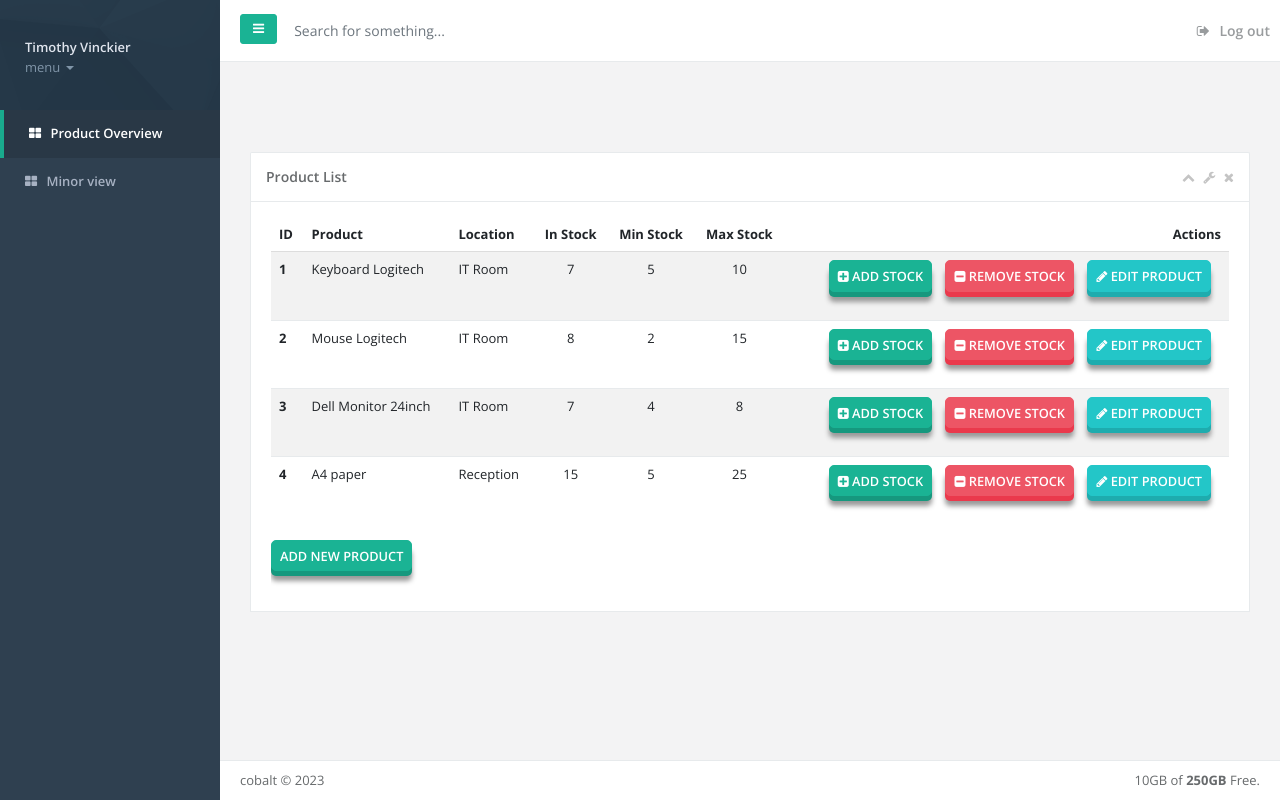
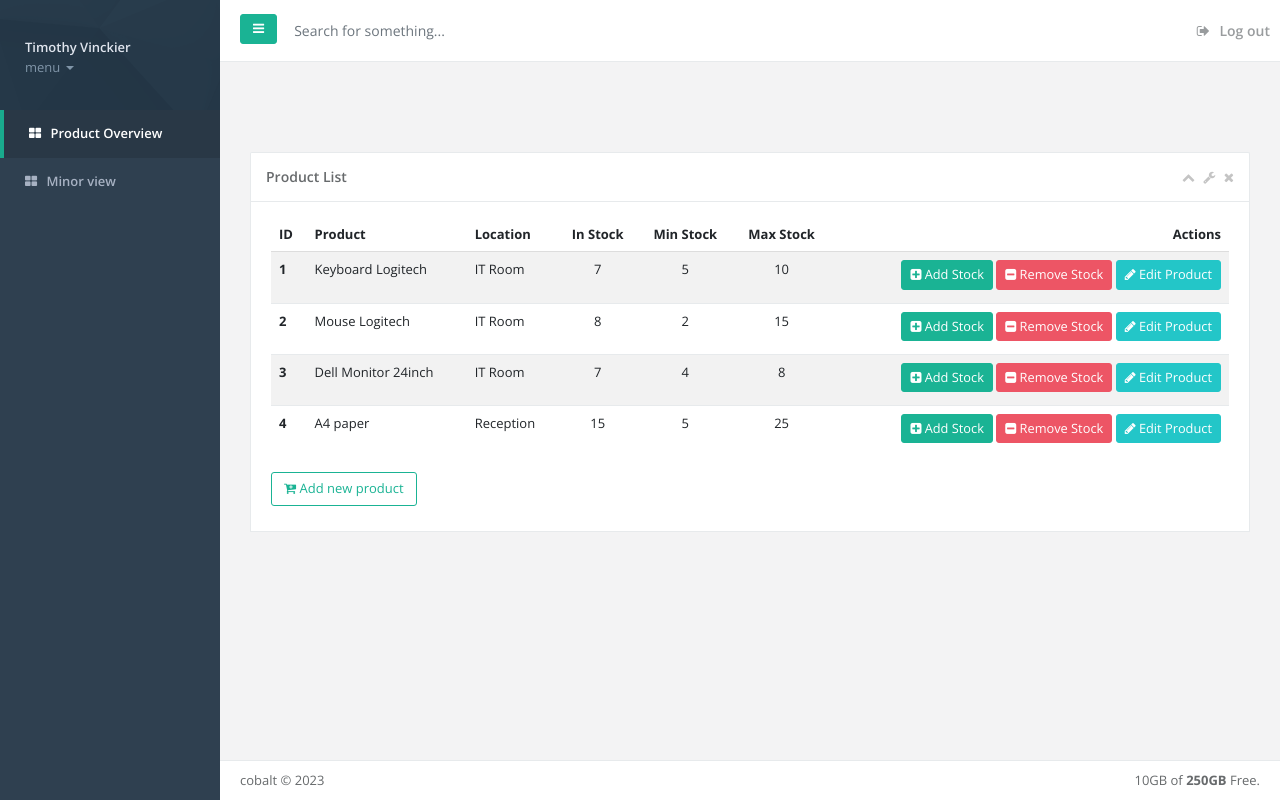
Before and after one commit to cobaltje/StockScript, a plain HTML site: page index.html in a window 1280 px wide. Drawn offline with nearby package versions, Linux system fonts and the light colour scheme.

Commit message:
Update buttons

```diff
--- a/index.html
+++ b/index.html
@@ -112,13 +112,13 @@
                       <td id="productMinStock1" scope="row" style="text-align: center"></td>
                       <td id="productMaxStock1" scope="row" style="text-align: center"></td>
                       <td id="productButtons1" scope="row" style="text-align: right">
-                        <button id="addStockButton" type="button" class="btn btn-primary btn-sm dim" onclick="addStock(0)">
+                        <button id="addStockButton" type="button" class="btn btn-primary btn-sm" onclick="addStock(0)">
                           <i class="fa fa-plus-square modal-icon"></i> Add Stock
                         </button>
-                        <button id="removeStockButton" type="button" class="btn btn-danger btn-sm dim" onclick="removeStock(0)">
+                        <button id="removeStockButton" type="button" class="btn btn-danger btn-sm" onclick="removeStock(0)">
                           <i class="fa fa-minus-square modal-icon"></i> Remove Stock
                         </button>
-                        <button id="editProductButton" type="button" class="btn btn-info btn-sm dim" onclick="editProduct(0)">
+                        <button id="editProductButton" type="button" class="btn btn-info btn-sm" onclick="editProduct(0)">
                           <i class="fa fa-pencil modal-icon"></i> Edit Product
                         </button>
                       </td>
@@ -131,13 +131,13 @@
                       <td id="productMinStock2" scope="row" style="text-align: center"></td>
                       <td id="productMaxStock2" scope="row" style="text-align: center"></td>
                       <td id="productButtons2" scope="row" style="text-align: right">
-                        <button id="addStockButton" type="button" class="btn btn-primary btn-sm dim" onclick="addStock(1)">
+                        <button id="addStockButton" type="button" class="btn btn-primary btn-sm" onclick="addStock(1)">
                           <i class="fa fa-plus-square modal-icon"></i> Add Stock</button
                         ><a> </a
-                        ><button id="removeStockButton" type="button" class="btn btn-danger btn-sm dim" onclick="removeStock(1)">
+                        ><button id="removeStockButton" type="button" class="btn btn-danger btn-sm" onclick="removeStock(1)">
                           <i class="fa fa-minus-square modal-icon"></i> Remove Stock
                         </button>
-                        <button id="editProductButton" type="button" class="btn btn-info btn-sm dim" onclick="editProduct(1)">
+                        <button id="editProductButton" type="button" class="btn btn-info btn-sm" onclick="editProduct(1)">
                           <i class="fa fa-pencil modal-icon"></i> Edit Product
                         </button>
                       </td>
@@ -150,13 +150,13 @@
                       <td id="productMinStock3" scope="row" style="text-align: center"></td>
                       <td id="productMaxStock3" scope="row" style="text-align: center"></td>
                       <td id="productButtons3" scope="row" style="text-align: right">
-                        <button id="addStockButton" type="button" class="btn btn-primary btn-sm dim" onclick="addStock(2)">
+                        <button id="addStockButton" type="button" class="btn btn-primary btn-sm" onclick="addStock(2)">
                           <i class="fa fa-plus-square modal-icon"></i> Add Stock</button
                         ><a> </a>
-                        <button id="removeStockButton" type="button" class="btn btn-danger btn-sm dim" onclick="removeStock(2)">
+                        <button id="removeStockButton" type="button" class="btn btn-danger btn-sm" onclick="removeStock(2)">
                           <i class="fa fa-minus-square modal-icon"></i> Remove Stock
                         </button>
-                        <button id="editProductButton" type="button" class="btn btn-info btn-sm dim" onclick="editProduct(2)">
+                        <button id="editProductButton" type="button" class="btn btn-info btn-sm" onclick="editProduct(2)">
                           <i class="fa fa-pencil modal-icon"></i> Edit Product
                         </button>
                       </td>
@@ -170,20 +170,22 @@
                       <td id="productMaxStock4" scope="row" style="text-align: center"></td>
 
                       <td id="productButtons4" scope="row" style="text-align: right">
-                        <button id="addStockButton" type="button" class="btn btn-primary btn-sm dim" onclick="addStock(3)">
+                        <button id="addStockButton" type="button" class="btn btn-primary btn-sm" onclick="addStock(3)">
                           <i class="fa fa-plus-square modal-icon"></i> Add Stock
                         </button>
-                        <button id="removeStockButton" type="button" class="btn btn-danger btn-sm dim" onclick="removeStock(3)">
+                        <button id="removeStockButton" type="button" class="btn btn-danger btn-sm" onclick="removeStock(3)">
                           <i class="fa fa-minus-square modal-icon"></i> Remove Stock
                         </button>
-                        <button id="editProductButton" type="button" class="btn btn-info btn-sm dim" onclick="editProduct(3)">
+                        <button id="editProductButton" type="button" class="btn btn-info btn-sm" onclick="editProduct(3)">
                           <i class="fa fa-pencil modal-icon"></i> Edit Product
                         </button>
                       </td>
                     </tr>
                   </tbody>
                 </table>
-                <button type="button" class="btn btn-primary btn-sm dim" data-toggle="modal" data-target="#myModal4">Add new product</button>
+                <button type="button" class="btn btn-primary btn-outline" data-toggle="modal" data-target="#myModal4">
+                  <i class="fa fa-cart-plus modal-icon"></i> Add new product
+                </button>
               </div>
             </div>
           </div>
--- a/script.js
+++ b/script.js
@@ -235,13 +235,13 @@ function addProduct(productTitle, stockLocation, starterStock, minimumStock, max
     <td id="productMinStock${id}" scope="row" style="text-align: center;">${minimumStock}</td>
     <td id="productMaxStock${id}" scope="row" style="text-align: center;">${maximumStock}</td>
     <td id="productButtons${id}" scope="row" style="text-align: right">
-                        <button id="addStockButton" type="button" class="btn btn-primary btn-sm dim" onclick="addStock(${id - 1})">
+                        <button id="addStockButton" type="button" class="btn btn-primary btn-sm " onclick="addStock(${id - 1})">
                           <i class="fa fa-plus-square modal-icon"></i> Add Stock
                         </button>
-                        <button id="removeStockButton" type="button" class="btn btn-danger btn-sm dim" onclick="removeStock(${id - 1})">
+                        <button id="removeStockButton" type="button" class="btn btn-danger btn-sm " onclick="removeStock(${id - 1})">
                           <i class="fa fa-minus-square modal-icon"></i> Remove Stock
                         </button>
-                        <button id="editProductButton" type="button" class="btn btn-info btn-sm dim" onclick="editProduct(${id - 1})">
+                        <button id="editProductButton" type="button" class="btn btn-info btn-sm " onclick="editProduct(${id - 1})">
                           <i class="fa fa-pencil modal-icon"></i> Edit Product
                         </button>
                       </td>`,
@@ -261,7 +261,6 @@ document.querySelector('.saveProduct').addEventListener('click', function () {
   let productExist = false;
   for (let i = 0; i < product.length; i++) {
     if (productTitle === product[i].name) productExist = true;
-    console.log('does not exist', product[i].name);
   }
   if (productTitle === '') {
     swal({
@@ -299,7 +298,6 @@ function resetProductInputValues() {
 // Edit a product
 function editProduct(productId) {
   const assignedProduct = product[productId];
-  console.log(assignedProduct);
   // Opening the modal
   $('#modalProductEdit').modal('toggle');
   // Filling in the values
@@ -326,6 +324,5 @@ function editProduct(productId) {
     document.getElementById(`productMaxStock${productId + 1}`).textContent = productToEdit.stock.maximumStock;
     // RESET EVENTLISTENER
     this.removeEventListener('click', editProduct);
-    console.log(assignedProduct);
   });
 }
```
